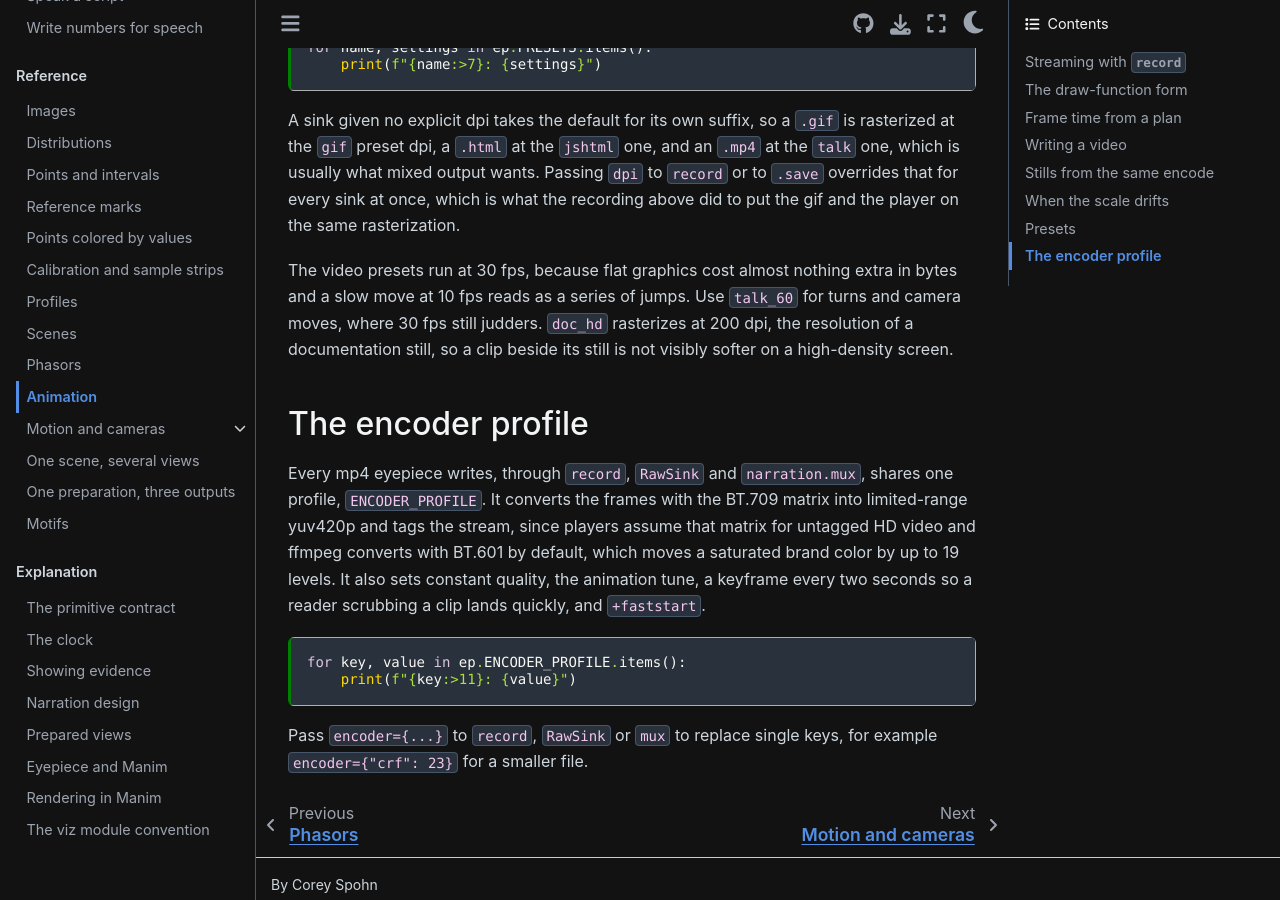
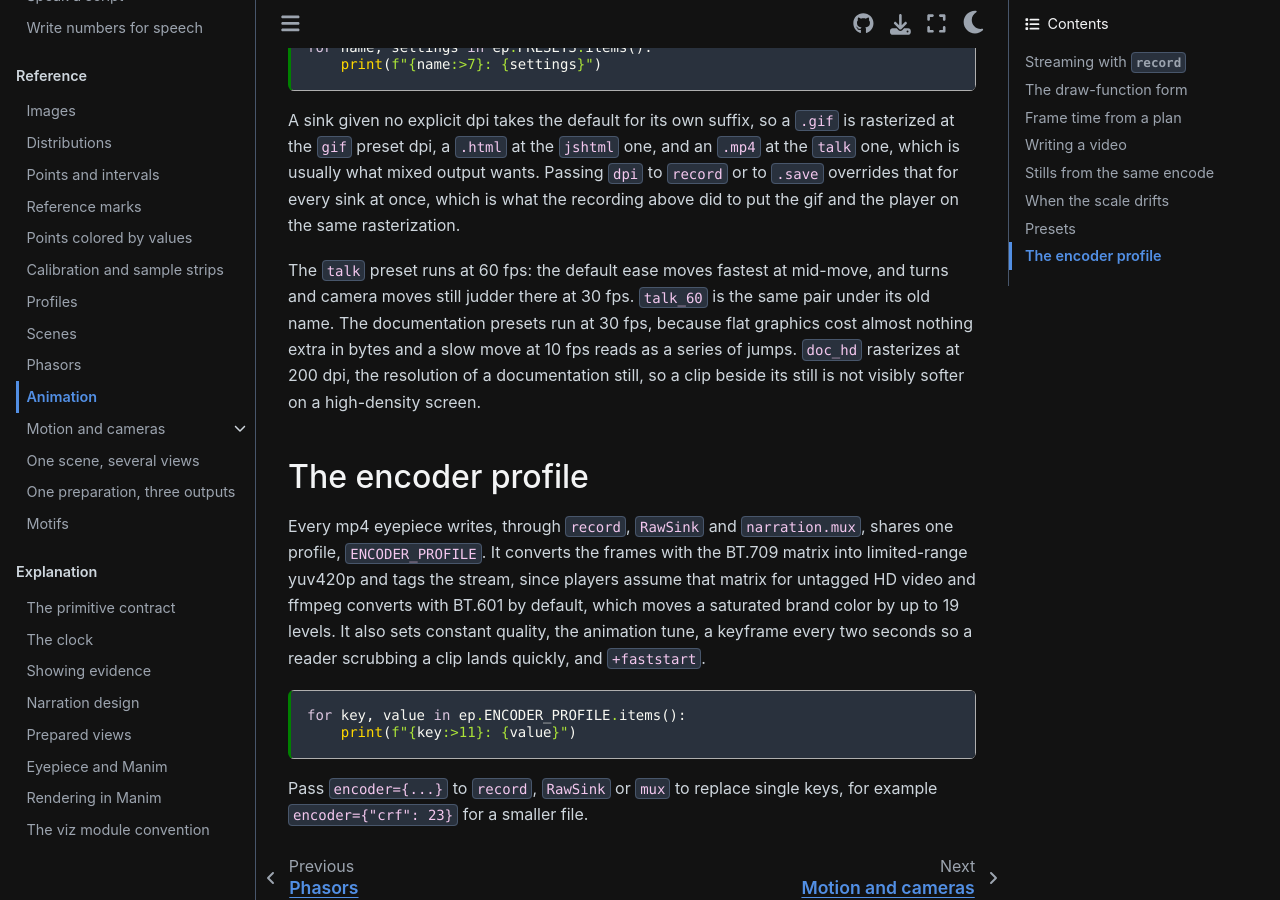
Before and after one commit to CoreySpohn/eyepiece, a Sphinx documentation site: the page built from docs/gallery/animation.md, in a window 1280 px wide and 900 px high, scrolled down 5101 px. Built offline with Sphinx 7.4.7 and the Sphinx Book theme 1.1.4, drawn with Linux system fonts in a browser that asks for light colours; pages that are not in the unit, such as notebooks, are missing from menus.

Commit message:
feat(anim): talk preset records at 60 fps, docs presets stay at 30

```diff
--- a/docs/gallery/animation.md
+++ b/docs/gallery/animation.md
@@ -267,9 +267,11 @@ Passing `dpi` to `record` or to `.save` overrides that for every sink at
 once, which is what the recording above did to put the gif and the player on
 the same rasterization.
 
-The video presets run at 30 fps, because flat graphics cost almost nothing
-extra in bytes and a slow move at 10 fps reads as a series of jumps. Use
-`talk_60` for turns and camera moves, where 30 fps still judders. `doc_hd`
+The `talk` preset runs at 60 fps: the default ease moves fastest at mid-move,
+and turns and camera moves still judder there at 30 fps. `talk_60` is the
+same pair under its old name. The documentation presets run at 30 fps,
+because flat graphics cost almost nothing extra in bytes and a slow move at
+10 fps reads as a series of jumps. `doc_hd`
 rasterizes at 200 dpi, the resolution of a documentation still, so a clip
 beside its still is not visibly softer on a high-density screen.
 
```
Also changed, not shown: 3 other files.
